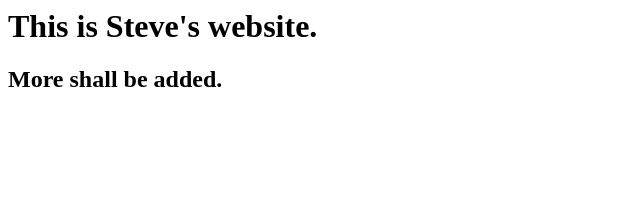
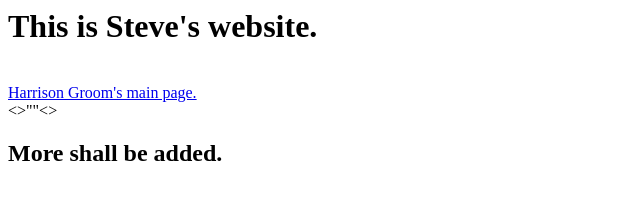
Before and after one commit to SteveClowdus/steveclowdus.github.io, a plain HTML site: page index.html in a window 1280 px wide. Shown: the whole page, without its empty margins (0-640 px from the left). Drawn offline with Linux system fonts and the light colour scheme.

Commit message:
Update index.html

```diff
--- a/index.html
+++ b/index.html
@@ -1,2 +1,7 @@
 <h1>This is Steve's website.</h1>
+<br>
+<a href = "harrisongroom.github.io">Harrison Groom's main page.</a>
+<br>
+<>""<>
+<br>
 <h2>More shall be added.</h2>
```
